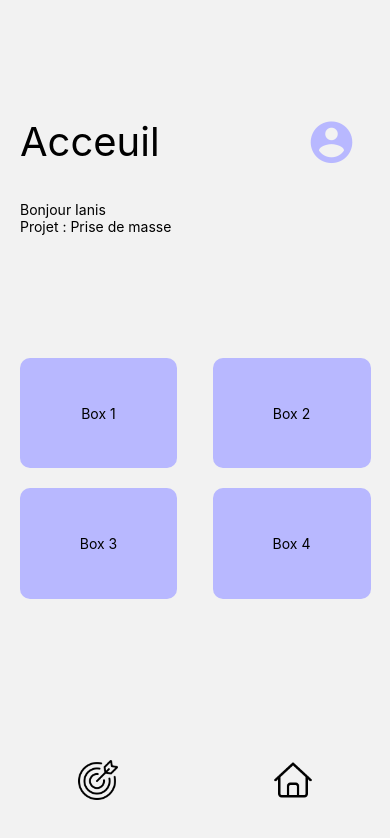
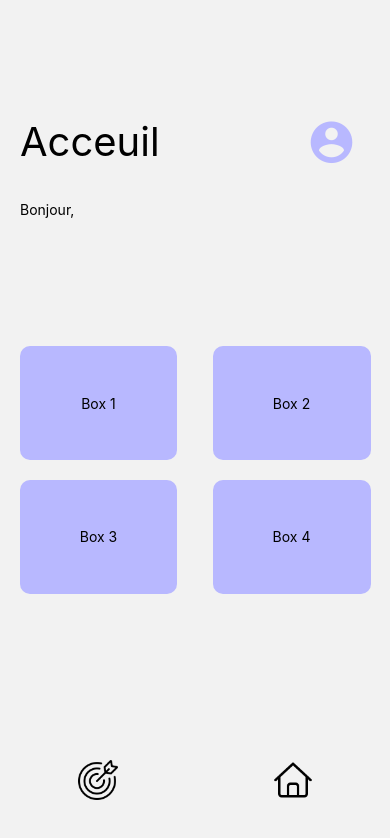
Before and after one commit to Salman-Ali05/go_muscu_rn, a React Native app: screen /Home in a window 390 px wide. Shown: the top 838 px of the page. Built offline with nearby package versions, Linux system fonts and the light colour scheme; what native-base would draw is missing.

Commit message:
Ajout, du prenom dynamiquement quand on se connecte

```diff
--- a/screens/HomeScreen.jsx
+++ b/screens/HomeScreen.jsx
@@ -2,10 +2,13 @@ import React from 'react';
 import { View, Text, StyleSheet } from 'react-native';
 import Icon from 'react-native-vector-icons/MaterialCommunityIcons'
 import Navbar from '../components/Navbar';
+import useSignupStore from '../store/UseSignUpStore';
 
 const HomeScreen = () => {
 
     const programs = [1,2,3,4];
+
+    const {name} = useSignupStore();
 
   return (
     <View style={styles.container}>
@@ -19,8 +22,8 @@ const HomeScreen = () => {
         </View>
 
         <View style={styles.container_bienvenue}>
-            <Text>Bonjour Ianis</Text>
-            <Text>Projet : Prise de masse</Text>
+            <Text>Bonjour, {name}</Text>
+            <Text></Text>
         </View>
 
         <View style={styles.container_for_program}>
--- a/screens/RegisterProgramScreen.jsx
+++ b/screens/RegisterProgramScreen.jsx
@@ -51,9 +51,10 @@ const RegisterProgramScreen = ({ navigation }) => {
       body: JSON.stringify({ name, email, password, birthdate, programID: selectedGoal }),
     });
 
-    const responseData = await response.json(); // Convertir la réponse en JSON
+    const responseData = await response.json();
 
     if (response.ok) {
+      setUserData({name, email});
       Alert.alert('Succès', 'Inscription réussie !');
       navigation.navigate('Home');
     } else if (response.status === 400) {
```
